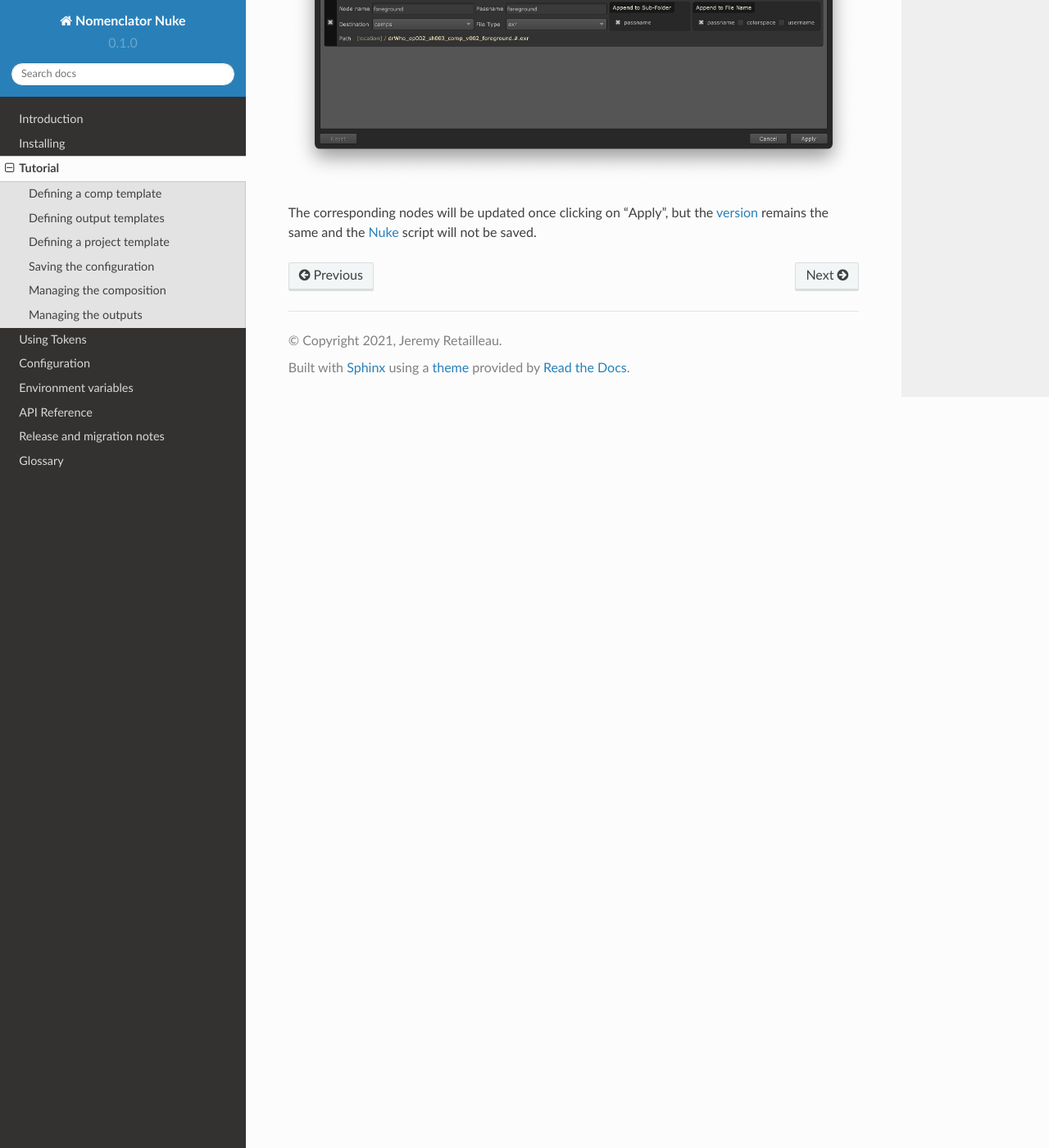
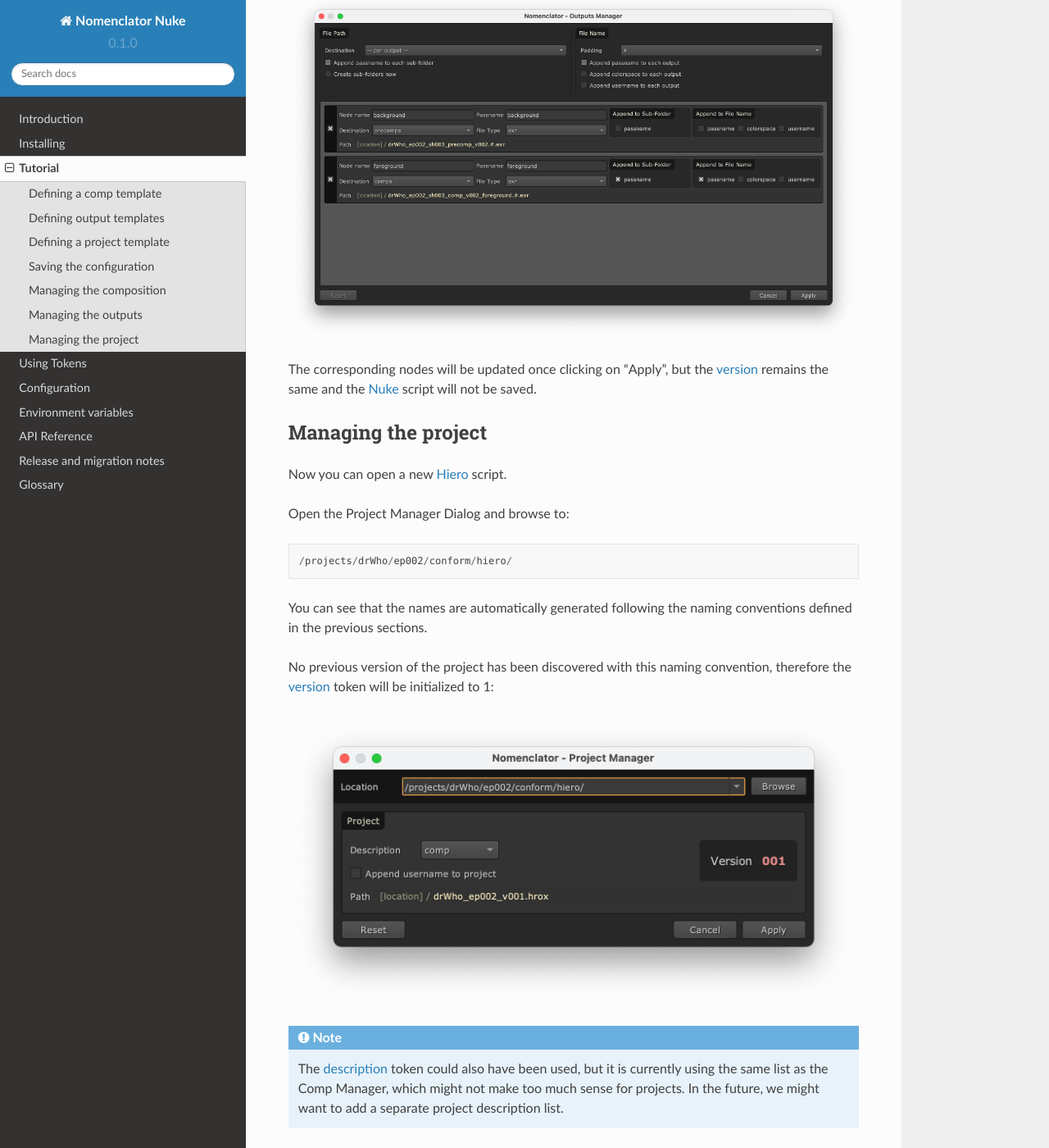
Before and after one commit to buddly27/nomenclator-nuke, a Sphinx documentation site: the page built from doc/tutorial.rst, in a window 1280 px wide and 1400 px high, scrolled down 10805 px. Shown: the whole window at 82% size. Built offline with Sphinx 7.4.7 and the Read the Docs theme 2.0.0, drawn with Linux system fonts in a browser that asks for light colours; some of the changed text lies outside the part shown.

Commit message:
Update tutorial and introduction

```diff
--- a/doc/tutorial.rst
+++ b/doc/tutorial.rst
@@ -298,6 +298,14 @@ is now initialized to 2:
 
 Save the script once again by clicking on "Apply".
 
+.. note::
+
+    As we unchecked the :ref:`configuration/template/match-end` box, you can save
+    a new stream of the :term:`Nuke` script using the same naming convention
+    within a "test" subfolder::
+
+        /projects/drWho/ep002/sh003/comp/nuke/test/
+
 .. _tutorial/managing-outputs:
 
 Managing the outputs
@@ -313,3 +321,30 @@ Output Manager Dialog:
 The corresponding nodes will be updated once clicking on "Apply", but the
 :ref:`token/default/version` remains the same and the :term:`Nuke` script
 will not be saved.
+
+.. _tutorial/managing-project:
+
+Managing the project
+--------------------
+
+Now you can open a new :term:`Hiero` script.
+
+Open the Project Manager Dialog and browse to::
+
+    /projects/drWho/ep002/conform/hiero/
+
+You can see that the names are automatically generated following the naming conventions
+defined in the previous sections.
+
+No previous version of the project has been discovered with this naming convention,
+therefore the :ref:`token/default/version` token will be initialized to 1:
+
+.. image:: ./image/project-manager-1.png
+    :alt: Project Manager
+
+.. note::
+
+    The :ref:`token/default/description` token could also have been used,
+    but it is currently using the same list as the Comp Manager, which might
+    not make too much sense for projects. In the future, we might want to
+    add a separate project description list.
```
Also changed, not shown: README.rst (+0 -26 lines), doc/introduction.rst (+1 -25 lines), doc/image/project-manager-1.png (added).
